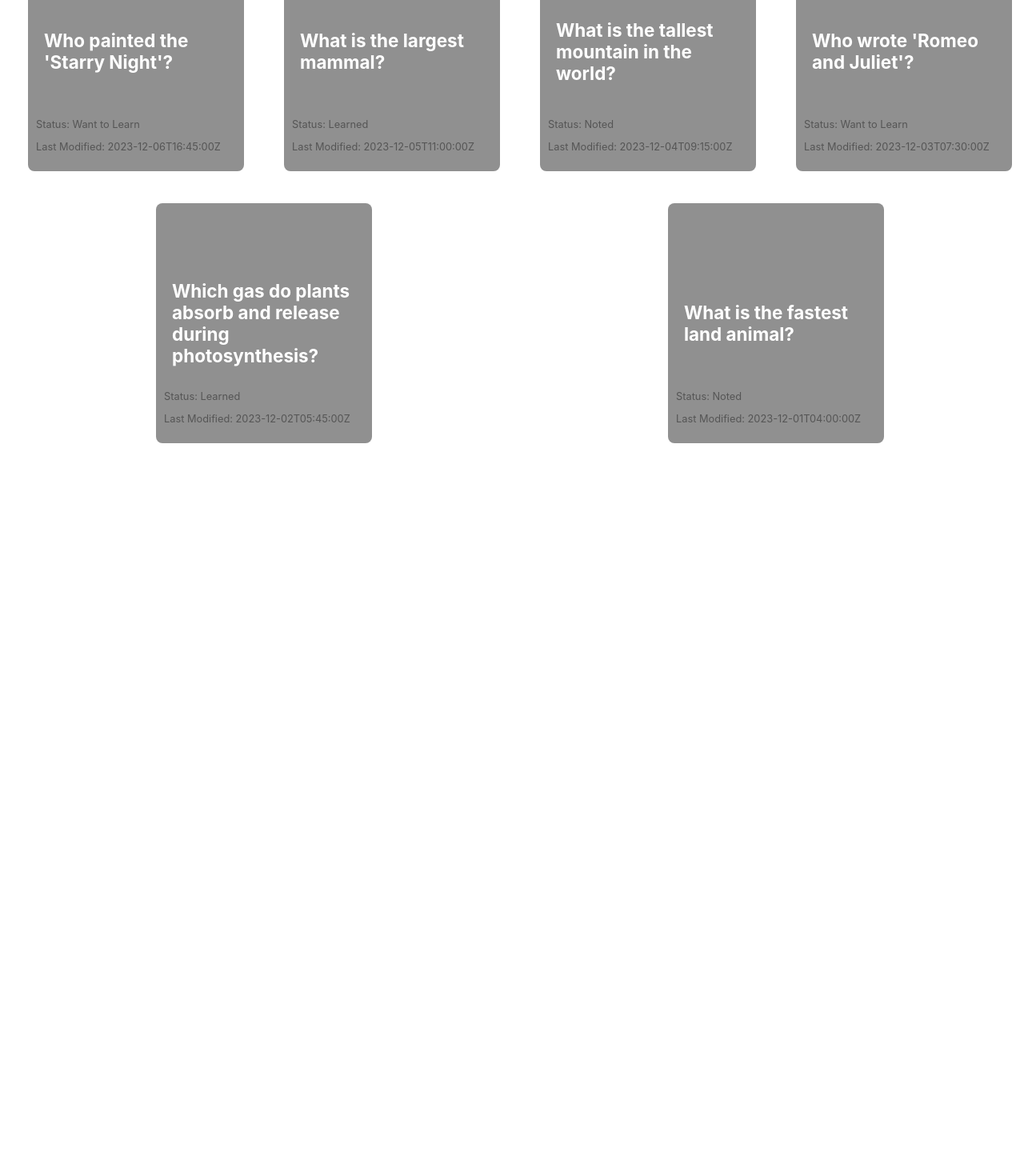
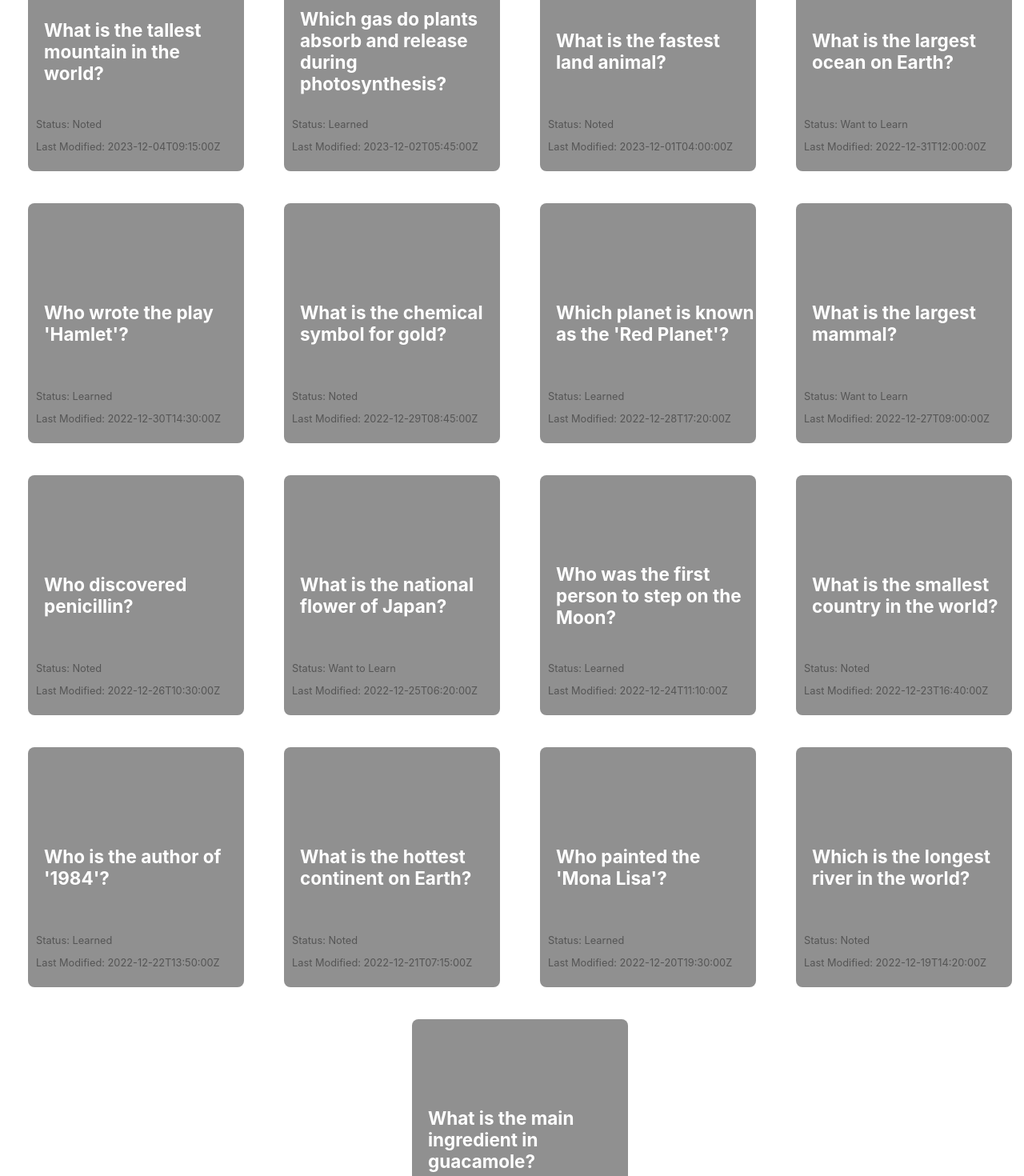
Before and after one commit to FerayGuluzada/Assignment-3, a React (Create React App) app: page /flashcards in a window 1280 px wide. Shown: the part 680-2150 px from the top of the page at 80% size. Before the commit the page ends 1254 px from the top, so only its background shows below. Built offline with nearby package versions, Linux system fonts and the light colour scheme; data requests are answered from the project's data file.

Commit message:
Update lm

```diff
--- a/src/db.json
+++ b/src/db.json
@@ -1,72 +1,151 @@
 {
   "cards": [
-    {
-      "front": "Who discovered penicillin?",
-      "back": "Alexander Fleming",
-      "id": 4
-    },
     {
       "front": "Who is known as the 'Father of Computer Science'?",
       "back": "Alan Turing",
       "lastModified": "2023-12-09T19:20:00Z",
       "status": "Want to Learn",
-      "id": 7
+      "id": 0
     },
     {
       "front": "Who is known as the 'Mother of Computer Science'?",
       "back": "Ada Lovelace",
       "lastModified": "2023-12-09T19:20:00Z",
       "status": "Want to Learn",
-      "id": 9
+      "id": 1
     },
     {
       "front": "What is the capital of Russia?",
       "back": "Moscow",
       "lastModified": "2023-12-07T18:30:00Z",
       "status": "Noted",
-      "id": 11
+      "id": 2
     },
     {
       "front": "Who painted the 'Starry Night'?",
       "back": "Vincent van Gogh",
       "lastModified": "2023-12-06T16:45:00Z",
       "status": "Want to Learn",
-      "id": 12
-    },
-    {
-      "front": "What is the largest mammal?",
-      "back": "Blue Whale",
-      "lastModified": "2023-12-05T11:00:00Z",
-      "status": "Learned",
-      "id": 13
+      "id": 3
     },
     {
       "front": "What is the tallest mountain in the world?",
       "back": "Mount Everest",
       "lastModified": "2023-12-04T09:15:00Z",
       "status": "Noted",
-      "id": 14
-    },
-    {
-      "front": "Who wrote 'Romeo and Juliet'?",
-      "back": "William Shakespeare",
-      "lastModified": "2023-12-03T07:30:00Z",
-      "status": "Want to Learn",
-      "id": 15
+      "id": 4
     },
     {
       "front": "Which gas do plants absorb and release during photosynthesis?",
       "back": "Oxygen",
       "lastModified": "2023-12-02T05:45:00Z",
       "status": "Learned",
-      "id": 16
+      "id": 5
     },
     {
       "front": "What is the fastest land animal?",
       "back": "Cheetah",
       "lastModified": "2023-12-01T04:00:00Z",
       "status": "Noted",
+      "id": 6
+    },
+    {
+      "front": "What is the largest ocean on Earth?",
+      "back": "Pacific Ocean",
+      "lastModified": "2022-12-31T12:00:00Z",
+      "status": "Want to Learn",
+      "id": 7
+    },
+    {
+      "front": "Who wrote the play 'Hamlet'?",
+      "back": "William Shakespeare",
+      "lastModified": "2022-12-30T14:30:00Z",
+      "status": "Learned",
+      "id": 8
+    },
+    {
+      "front": "What is the chemical symbol for gold?",
+      "back": "Au",
+      "lastModified": "2022-12-29T08:45:00Z",
+      "status": "Noted",
+      "id": 9
+    },
+    {
+      "front": "Which planet is known as the 'Red Planet'?",
+      "back": "Mars",
+      "lastModified": "2022-12-28T17:20:00Z",
+      "status": "Learned",
+      "id": 10
+    },
+    {
+      "front": "What is the largest mammal?",
+      "back": "Blue Whale",
+      "lastModified": "2022-12-27T09:00:00Z",
+      "status": "Want to Learn",
+      "id": 11
+    },
+    {
+      "front": "Who discovered penicillin?",
+      "back": "Alexander Fleming",
+      "lastModified": "2022-12-26T10:30:00Z",
+      "status": "Noted",
+      "id": 12
+    },
+    {
+      "front": "What is the national flower of Japan?",
+      "back": "Cherry Blossom",
+      "lastModified": "2022-12-25T06:20:00Z",
+      "status": "Want to Learn",
+      "id": 13
+    },
+    {
+      "front": "Who was the first person to step on the Moon?",
+      "back": "Neil Armstrong",
+      "lastModified": "2022-12-24T11:10:00Z",
+      "status": "Learned",
+      "id": 14
+    },
+    {
+      "front": "What is the smallest country in the world?",
+      "back": "Vatican City",
+      "lastModified": "2022-12-23T16:40:00Z",
+      "status": "Noted",
+      "id": 15
+    },
+    {
+      "front": "Who is the author of '1984'?",
+      "back": "George Orwell",
+      "lastModified": "2022-12-22T13:50:00Z",
+      "status": "Learned",
+      "id": 16
+    },
+    {
+      "front": "What is the hottest continent on Earth?",
+      "back": "Africa",
+      "lastModified": "2022-12-21T07:15:00Z",
+      "status": "Noted",
       "id": 17
+    },
+    {
+      "front": "Who painted the 'Mona Lisa'?",
+      "back": "Leonardo da Vinci",
+      "lastModified": "2022-12-20T19:30:00Z",
+      "status": "Learned",
+      "id": 18
+    },
+    {
+      "front": "Which is the longest river in the world?",
+      "back": "Nile",
+      "lastModified": "2022-12-19T14:20:00Z",
+      "status": "Noted",
+      "id": 19
+    },
+    {
+      "front": "What is the main ingredient in guacamole?",
+      "back": "Avocado",
+      "lastModified": "2022-12-18T09:40:00Z",
+      "status": "Learned",
+      "id": 20
     }
   ]
 }
--- a/src/pages/Flashcards.js
+++ b/src/pages/Flashcards.js
@@ -33,9 +33,12 @@ const FlashcardsPage = () => {
 
   const addCard = () => {
     if (newQuestion && newAnswer) {
+      const timestamp = new Date().toLocaleString();
       const newCard = {
         front: newQuestion,
         back: newAnswer,
+        status: 'Want to Learn',
+        lastModified: timestamp,
       };
 
       axios
@@ -72,15 +75,19 @@ const FlashcardsPage = () => {
 
   const toggleEditMode = (id, question, answer) => {
     setEditMode(true);
-    setEditContent({ id, question, answer });
+    const timestamp = new Date().toLocaleString();
+    setEditContent({ id, question, answer, lastModified: timestamp });
   };
 
   const saveEdit = () => {
     if (editContent.question && editContent.answer) {
+      const timestamp = new Date().toLocaleString();
       axios
         .put(`http://localhost:3001/cards/${editContent.id}`, {
           front: editContent.question,
           back: editContent.answer,
+          status: editContent.status,
+          lastModified: timestamp,
         })
         .then((res) => {
           setEditMode(false);
@@ -94,6 +101,7 @@ const FlashcardsPage = () => {
       alert('Fill in both question and answer fields.');
     }
   };
+
 
   const cancelEdit = () => {
     setEditMode(false);
```
